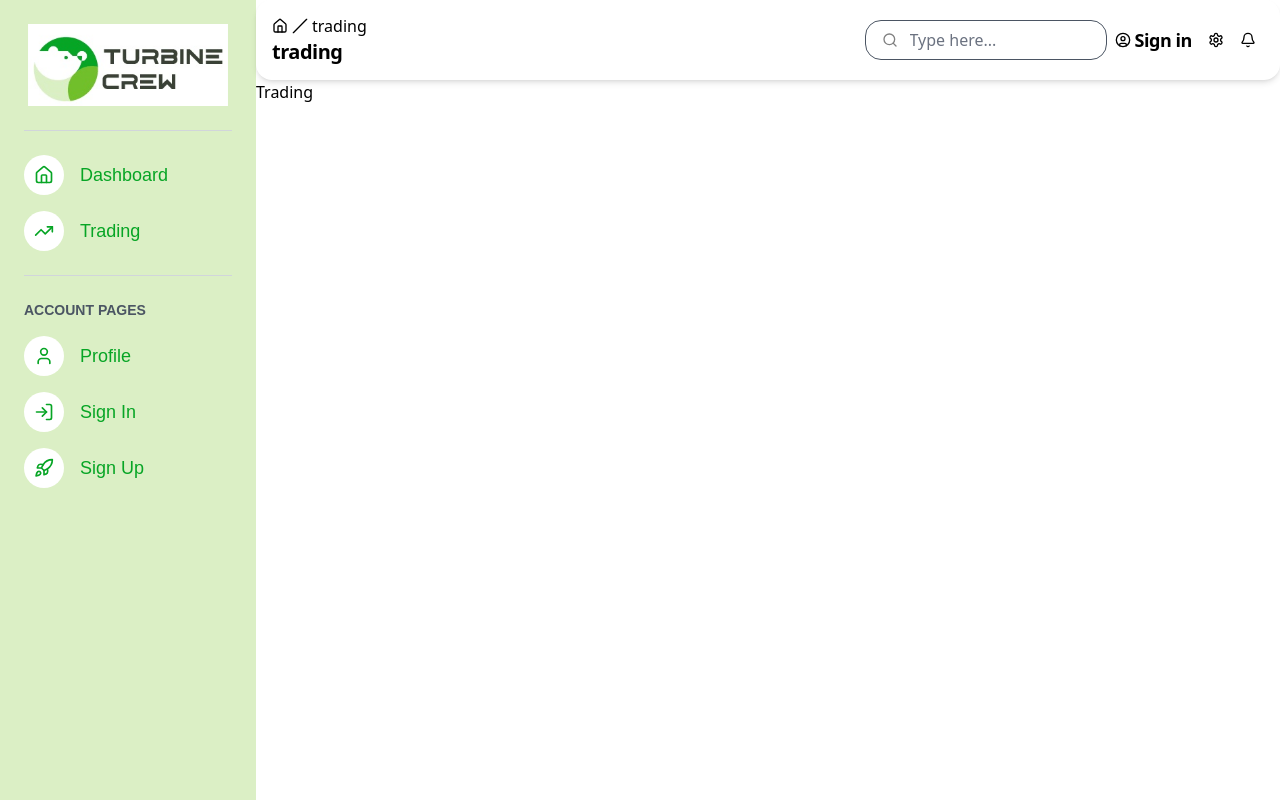
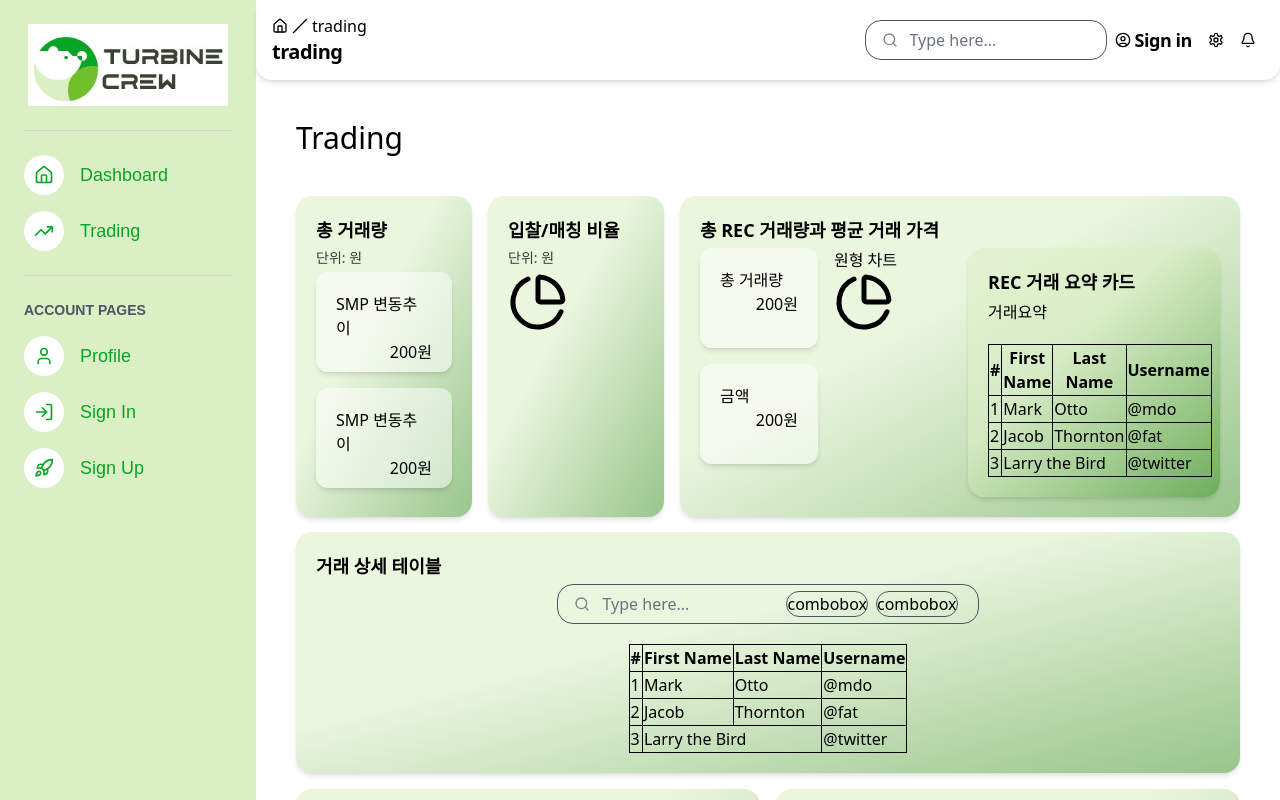
Before and after one commit to turbinecrew/turbin_electrical, a Next.js app: page /trading in a window 1280 px wide. Built offline with nearby package versions, Linux system fonts and the light colour scheme.

Commit message:
🎨 : 거래 페이지 ui 뼈대 작업

```diff
--- a/src/app/(main)/trading/page.tsx
+++ b/src/app/(main)/trading/page.tsx
@@ -1,3 +1,172 @@
+import TitleCard from "@/components/common/card/title-card"
+import MiniCard from "@/components/common/card/mini-card"
+import { PieChart, Search } from "lucide-react"
+import TitleContent from "@/components/common/card/content-card"
+
 export default function Trading() {
-	return <div>Trading</div>
+	return (
+		<div className="container mx-auto flex h-screen flex-col gap-4 overflow-y-auto p-10">
+			<div className="mb-6 text-3xl">Trading</div>
+			{/* 1. 상단 섹션
+			- 총 거래량
+			- 입찰/매칭 비율
+			- 총 REC 거래량과 평균 거래 가격
+			3가지를 가로로 배열
+			2. 중앙 테이블
+			3. 하단
+			- 시간대별 거래량 막대그래프
+			- SMP 및 REC 가격 변화 선형 그래프 */}
+			{/* ------top------ */}
+			<div className="grid h-[320px] grid-cols-5 gap-4">
+				<TitleCard
+					className="col-span-1"
+					title="총 거래량"
+					lowerTitle="단위: 원"
+				>
+					<TitleContent className="flex flex-col gap-4">
+						<MiniCard title="SMP 변동추이" value={200} unit="원" />
+						<MiniCard title="SMP 변동추이" value={200} unit="원" />
+					</TitleContent>
+				</TitleCard>
+				<TitleCard
+					className="col-span-1"
+					title="입찰/매칭 비율"
+					lowerTitle="단위: 원"
+				>
+					<TitleContent className="">
+						<PieChart size={60} />
+					</TitleContent>
+				</TitleCard>
+				<TitleCard
+					className="col-span-3"
+					title="총 REC 거래량과 평균 거래 가격"
+				>
+					<TitleContent className="grid grid-cols-4 gap-4">
+						<div className="col-span-1 flex flex-col gap-4 align-middle">
+							<MiniCard title="총 거래량" value={200} unit="원" />
+							<MiniCard title="금액" value={200} unit="원" />
+						</div>
+						<div className="col-span-1">
+							<div>원형 차트</div>
+							<PieChart size={60} />
+						</div>
+						<TitleCard className="col-span-2" title="REC 거래 요약 카드">
+							거래요약
+							<table className="mt-5">
+								<thead>
+									<tr>
+										<th className="border border-black">#</th>
+										<th className="border border-black">First Name</th>
+										<th className="border border-black">Last Name</th>
+										<th className="border border-black">Username</th>
+									</tr>
+								</thead>
+								<tbody>
+									<tr>
+										<td className="border border-black">1</td>
+										<td className="border border-black">Mark</td>
+										<td className="border border-black">Otto</td>
+										<td className="border border-black">@mdo</td>
+									</tr>
+									<tr>
+										<td className="border border-black">2</td>
+										<td className="border border-black">Jacob</td>
+										<td className="border border-black">Thornton</td>
+										<td className="border border-black">@fat</td>
+									</tr>
+									<tr>
+										<td className="border border-black">3</td>
+										<td className="border border-black" colSpan={2}>
+											Larry the Bird
+										</td>
+										<td className="border border-black">@twitter</td>
+									</tr>
+								</tbody>
+							</table>
+						</TitleCard>
+					</TitleContent>
+				</TitleCard>
+			</div>
+			{/* ------middle------ */}
+			<div className="">
+				<TitleCard title="거래 상세 테이블">
+					<div className="flex w-full flex-col items-center">
+						<div>
+							<div className="flex h-10 w-fit items-center justify-center rounded-2xl border border-gray-600 px-4 focus-within:border-sky-400">
+								<label>
+									<Search color="gray" size={16} />
+								</label>
+								<input
+									className="h-full w-48 border-none bg-transparent pl-3 text-white outline-none valid:placeholder-gray-500"
+									placeholder="Type here..."
+								/>
+								<div className="m-1 rounded-2xl border border-gray-600">
+									combobox
+								</div>
+								<div className="m-1 rounded-2xl border border-gray-600">
+									combobox
+								</div>
+							</div>
+						</div>
+						<table className="mt-5">
+							<thead>
+								<tr>
+									<th className="border border-black">#</th>
+									<th className="border border-black">First Name</th>
+									<th className="border border-black">Last Name</th>
+									<th className="border border-black">Username</th>
+								</tr>
+							</thead>
+							<tbody>
+								<tr>
+									<td className="border border-black">1</td>
+									<td className="border border-black">Mark</td>
+									<td className="border border-black">Otto</td>
+									<td className="border border-black">@mdo</td>
+								</tr>
+								<tr>
+									<td className="border border-black">2</td>
+									<td className="border border-black">Jacob</td>
+									<td className="border border-black">Thornton</td>
+									<td className="border border-black">@fat</td>
+								</tr>
+								<tr>
+									<td className="border border-black">3</td>
+									<td className="border border-black" colSpan={2}>
+										Larry the Bird
+									</td>
+									<td className="border border-black">@twitter</td>
+								</tr>
+							</tbody>
+						</table>
+					</div>
+				</TitleCard>
+			</div>
+			{/* ------bottom------ */}
+			<div className="">
+				<div className="grid h-[400px] grid-cols-2 gap-4">
+					<TitleCard
+						className="col-span-1"
+						title="시간대별 거래량 그래프"
+						lowerTitle="단위: 원"
+					>
+						<TitleContent className="flex flex-col gap-4">
+							막대그래프(Bar Chart): ● X축: 시간대. ● Y축: 거래량(MWh).
+						</TitleContent>
+					</TitleCard>
+					<TitleCard
+						className="col-span-1"
+						title=" SMP/REC 가격 그래프"
+						lowerTitle="단위: 원"
+					>
+						<TitleContent className="">
+							<PieChart size={60} />
+							선형 그래프(Line Chart): ● X축: 시간대. ● Y축: 가격(₩). 두 개의
+							선(SMP, REC)을 색상으로 구분.
+						</TitleContent>
+					</TitleCard>
+				</div>
+			</div>
+		</div>
+	)
 }
```
